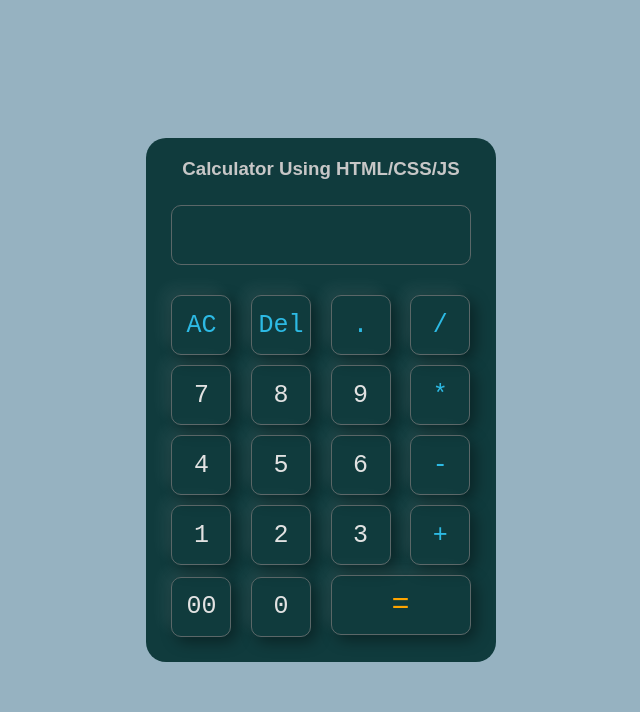
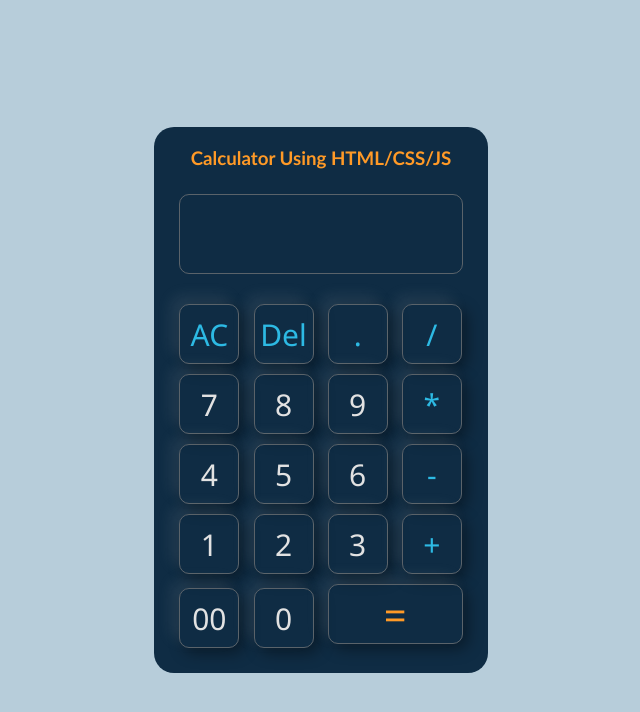
Before and after one commit to AjitM07/calculator, a plain HTML site: page index.html in a window 1280 px wide. Shown: the whole page, without its empty margins (319-959 px from the left). Drawn offline with Linux system fonts and the light colour scheme.

Commit message:
Update calcstyle.css

```diff
--- a/calcstyle.css
+++ b/calcstyle.css
@@ -1,14 +1,14 @@
 *{
     margin: 0;
     padding: 0;
-    font-family: 'Courier New', Courier, monospace;
+    font-family:'Segoe UI', Tahoma, Geneva, Verdana, sans-serif;
     box-sizing: border-box;
 }
 .caption{
-    font-family:Arial, Helvetica, sans-serif;
+    font-family:'Trebuchet MS', 'Lucida Sans Unicode', 'Lucida Grande', 'Lucida Sans', Arial, sans-serif;
     text-align: center;
     justify-content: center;
-    color: #c7c7c7;
+    color: #ff9a27;
 }
 .container {
     width: 100%;
@@ -16,10 +16,10 @@
     display: flex;
     justify-content: center;
     align-items: center;
-    background: #96b2c1;
+    background: #afc8d6e4;
 }
 .calculator{
-    background: #103b3d;
+    background: #0f2c44;
     padding:20px;
     border-radius: 20px;
 }
@@ -30,16 +30,18 @@
     border-radius: 10px;
     width:60px;
     height: 60px;
-    box-shadow: -8px -8px 15px rgba(255, 255, 255, 0.068), 5px 5px 15px rgba(0, 0, 0, 0.392);
+    box-shadow: -8px -8px 15px rgba(211, 211, 211, 0.105), 5px 5px 15px rgba(0, 0, 0, 0.392);
     background: transparent;
-    font-size: 25px;
+    font-size: 30px;
     color: rgb(226, 226, 226);
     transition: 0.2s color;
     transition: 0.3s ease-in-out;
+    cursor:pointer;
 }
 .calculator form input:hover{
-    color:orange;
-    transform:scale(1.05)
+    color:#ff9a27;
+    transform:scale(1.08);
+
 }
 form .display{
     display:flex;
@@ -49,14 +51,17 @@ form .display{
 form .display input{
     text-align: right;
     flex:1;
-    font-size: 45px;
+    height:80px;
+    font-size: 50px;
     box-shadow: none;
+    align-self: center;
 }
 form input.equal{
-    width:140px;
-    color:orange;
-    font-size: 30px;
+    width:135px;
+    color:#ff9a27;
+    font-size: 40px;
 }
 form input.clrdel{
    color: rgb(45, 186, 228);
+   font-size: 30px;
 }
```
